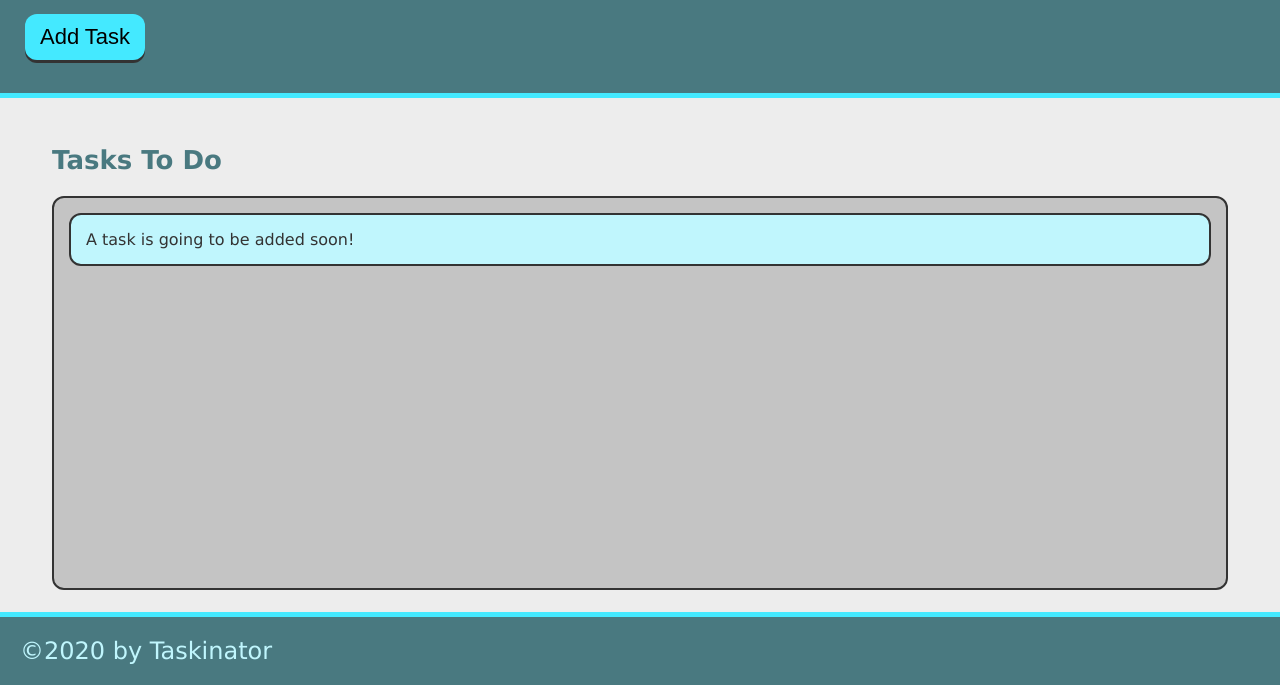
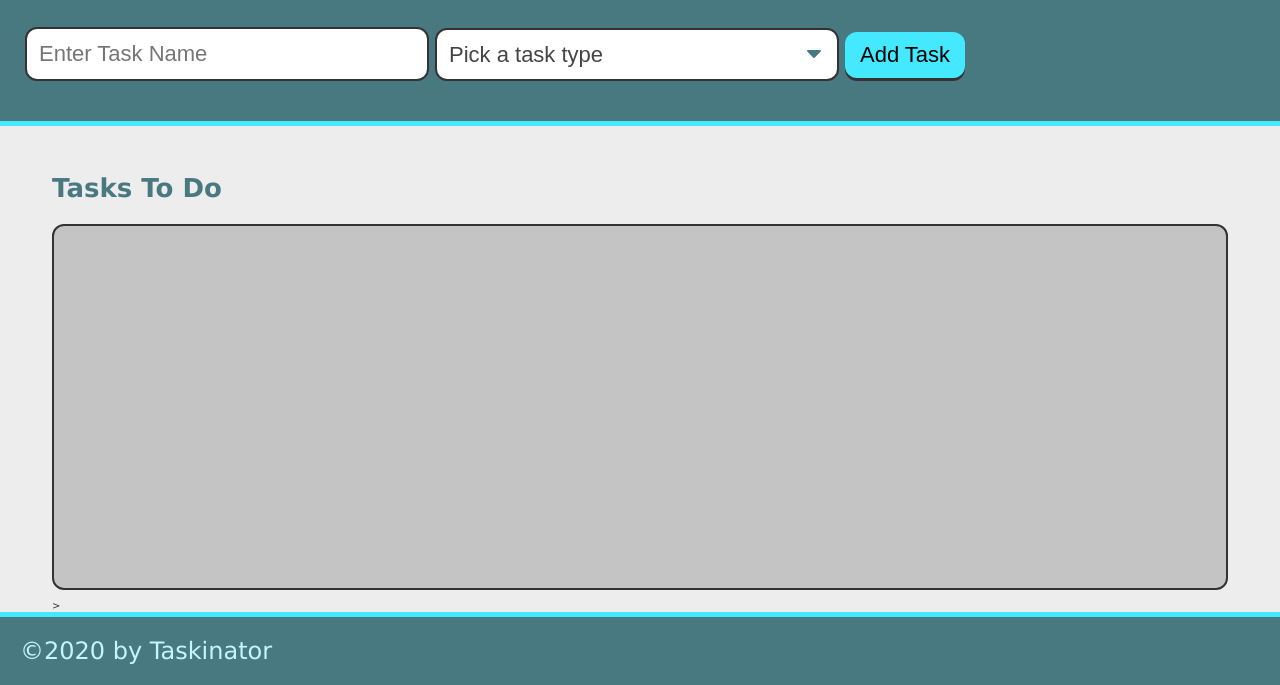
Before and after one commit to MrPerry365/taskinator, a plain HTML site: page index.html in a window 1280 px wide. Shown: the part 115-800 px from the top of the page. Drawn offline with Linux system fonts and the light colour scheme; files whose address does not match are found by name.

Commit message:
add task name and type inputs

```diff
--- a/index.html
+++ b/index.html
@@ -11,14 +11,30 @@
     <header>
         <h1 class="page-title"> Taskinator </h1>
         <p> Click the button below to add a new task!</p>
-        <button class="btn">Add Task</button>
+        <form id="task-form">
+            <div class="form-group">
+                <input type="text" name="task-name" placeholder="Enter Task Name" />
+            </div>
+
+            <div class="form-group">
+                <select name="task-type" class="select-dropdown">
+                  <option value="" disabled selected>Pick a task type</option>
+                  <option value="Print">Print</option>
+                  <option value="Web">Web</option>
+                  <option value="Mobile">Mobile</option>
+                </select>
+            </div>
+
+            <div class="form-group">
+              <button class="btn" id="save-task" type="submit">Add Task</button>
+            </div>
+          </form>
     </header>
 
     <main class="page-content">
         <section class="task-list-wrapper">
             <h2 class="list-title">Tasks To Do</h2>
-            <ul class="task-list">
-              <li class="task-item">A task is going to be added soon!</li>
+            <ul class="task-list" id="tasks-to-do"></ul>>
             </ul>
           </section>
 
```
Also changed, not shown: assets/script.js (added, +11 -0 lines).
